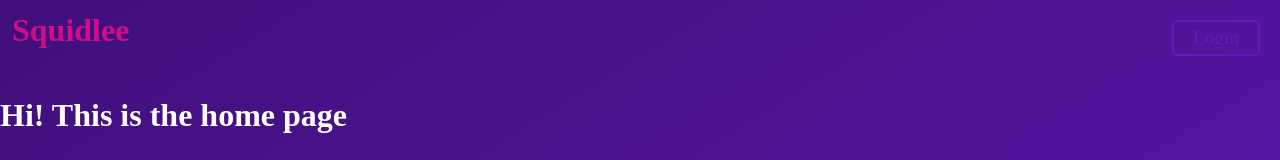
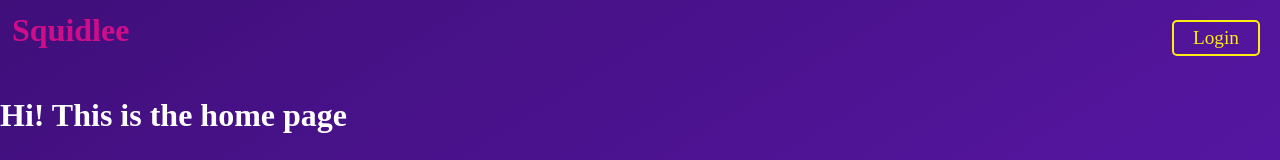
Before and after one commit to CurtisMac/Squidlee, a Next.js app: page / in a window 1280 px wide. Shown: the top 160 px of the page. Built offline with nearby package versions, Linux system fonts and the light colour scheme.

Commit message:
reformatted components to use string to pass color to StyledButton

```diff
--- a/components/header/Nav.js
+++ b/components/header/Nav.js
@@ -9,9 +9,7 @@ class Nav extends React.Component {
     return (
       <StyledNav>
         <Link href="/login">
-          <StyledButton bgColor={this.props.theme.complement}>
-            Login
-          </StyledButton>
+          <StyledButton bgColor={"complement"}>Login</StyledButton>
         </Link>
       </StyledNav>
     );
```
Also changed, not shown: components/signupForm/index.js (+6 -4 lines).
